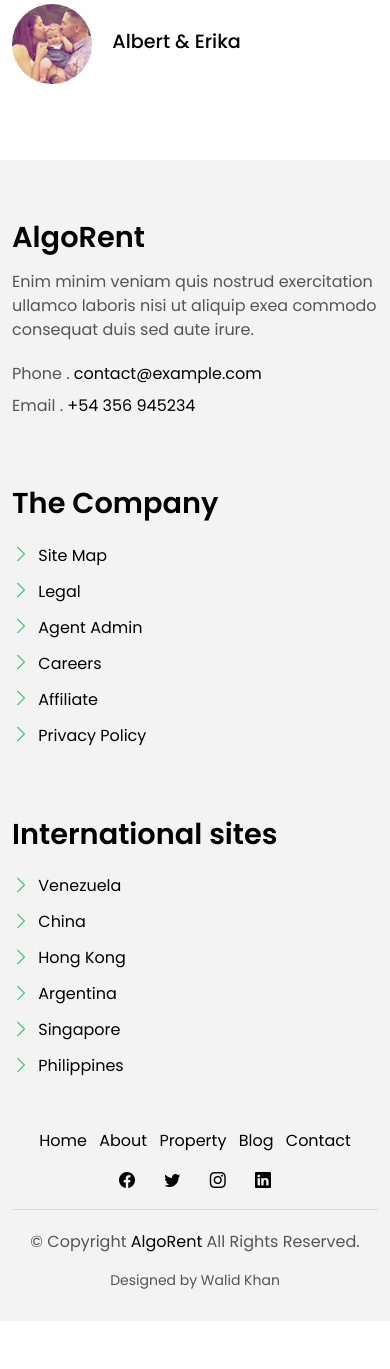
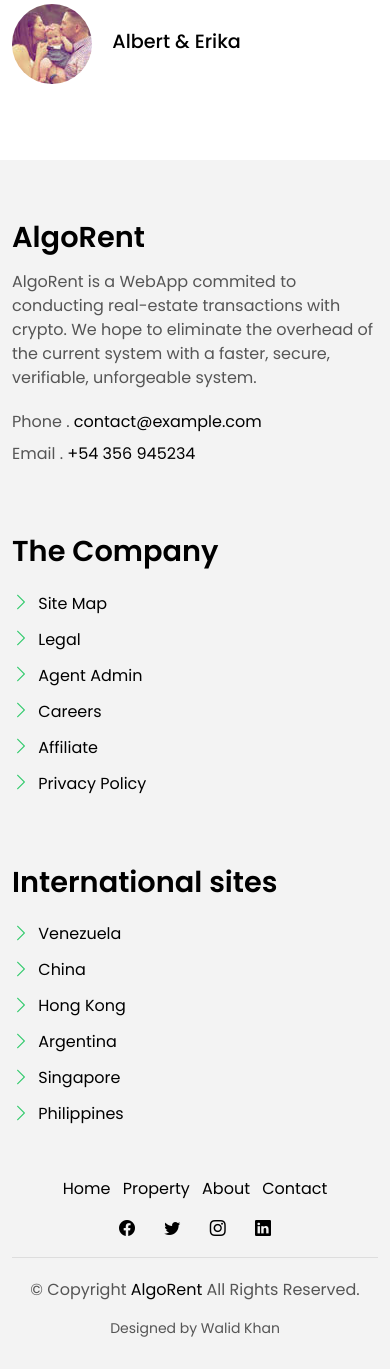
Before and after one commit to walid101/AlgoRent, a Django app: page / in a window 390 px wide. Shown: the part 3570-4939 px from the top of the page. Before the commit the page ends 4859 px from the top, so only its background shows below. Run offline with Django 4.2, Linux system fonts and the light colour scheme; data that the repository does not hold is empty; some libraries are stand-ins or nearby versions.

Commit message:
Fixed HTML formatting and referencing for mobile and webapp

```diff
--- a/AlgoRentProto/AlgoRent/templates/home.html
+++ b/AlgoRentProto/AlgoRent/templates/home.html
@@ -137,19 +137,16 @@
         <ul class="navbar-nav">
 
           <li class="nav-item">
-            <a class="nav-link active" href=" {% static 'AlgoRent/index.html' %} ">Home</a>
+            <a class="nav-link active" href="#">Home</a>
+          </li>
+
+
+          <li class="nav-item">
+            <a class="nav-link " href="#property">Property</a>
           </li>
 
           <li class="nav-item">
-            <a class="nav-link " href=" {% static 'AlgoRent/about.html' %} ">About</a>
-          </li>
-
-          <li class="nav-item">
-            <a class="nav-link " href=" {% static 'AlgoRent/property-grid.html' %} ">Property</a>
-          </li>
-
-          <li class="nav-item">
-            <a class="nav-link " href=" {% static 'AlgoRent/blog-grid.html' %} ">Blog</a>
+            <a class="nav-link " href="#bottom">About</a>
           </li>
 
           <li class="nav-item dropdown">
@@ -162,7 +159,7 @@
             </div>
           </li>
           <li class="nav-item">
-            <a class="nav-link " href=" {% static 'AlgoRent/contact.html' %} ">Contact</a>
+            <a class="nav-link " href=" #bottom ">Contact</a>
           </li>
         </ul>
       </div>
@@ -307,7 +304,7 @@
                 <h2 class="title-a">Latest Properties</h2>
               </div>
               <div class="title-link">
-                <a href=" {% static 'AlgoRent/property-grid.html' %} ">All Property
+                <a href=" {% static 'AlgoRent/property-grid.html' %} " name="property">All Property
                   <span class="bi bi-chevron-right"></span>
                 </a>
               </div>
@@ -588,8 +585,7 @@
             </div>
             <div class="w-body-a">
               <p class="w-text-a color-text-a">
-                Enim minim veniam quis nostrud exercitation ullamco laboris nisi ut aliquip exea commodo consequat duis
-                sed aute irure.
+                AlgoRent is a WebApp commited to conducting real-estate transactions with crypto. We hope to eliminate the overhead of the current system with a faster, secure, verifiable, unforgeable system.
               </p>
             </div>
             <div class="w-footer-a">
@@ -674,16 +670,13 @@
           <nav class="nav-footer">
             <ul class="list-inline">
               <li class="list-inline-item">
-                <a href="#">Home</a>
-              </li>
-              <li class="list-inline-item">
-                <a href="#">About</a>
+                <a href="#" name = "bottom" id="bottom">Home</a>
               </li>
               <li class="list-inline-item">
                 <a href="#">Property</a>
               </li>
               <li class="list-inline-item">
-                <a href="#">Blog</a>
+                <a href="#">About</a>
               </li>
               <li class="list-inline-item">
                 <a href="#">Contact</a>
```
